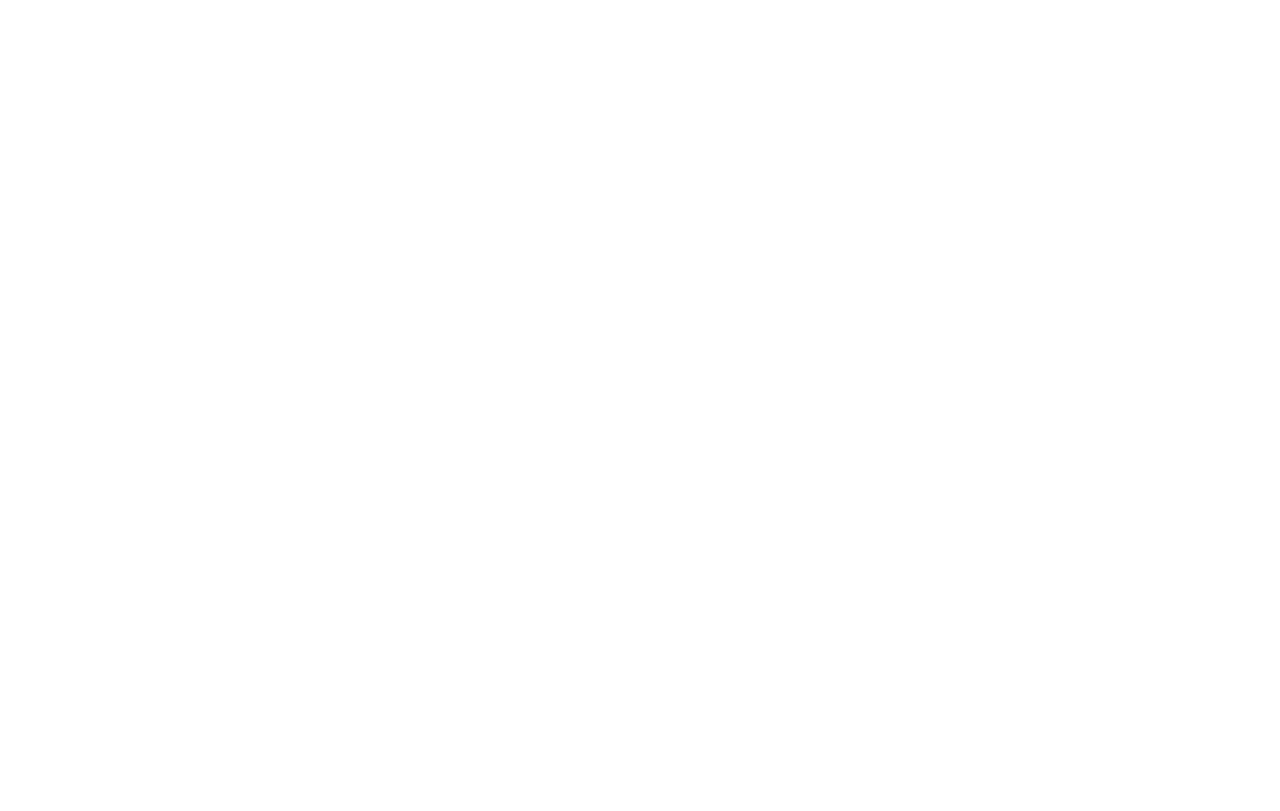
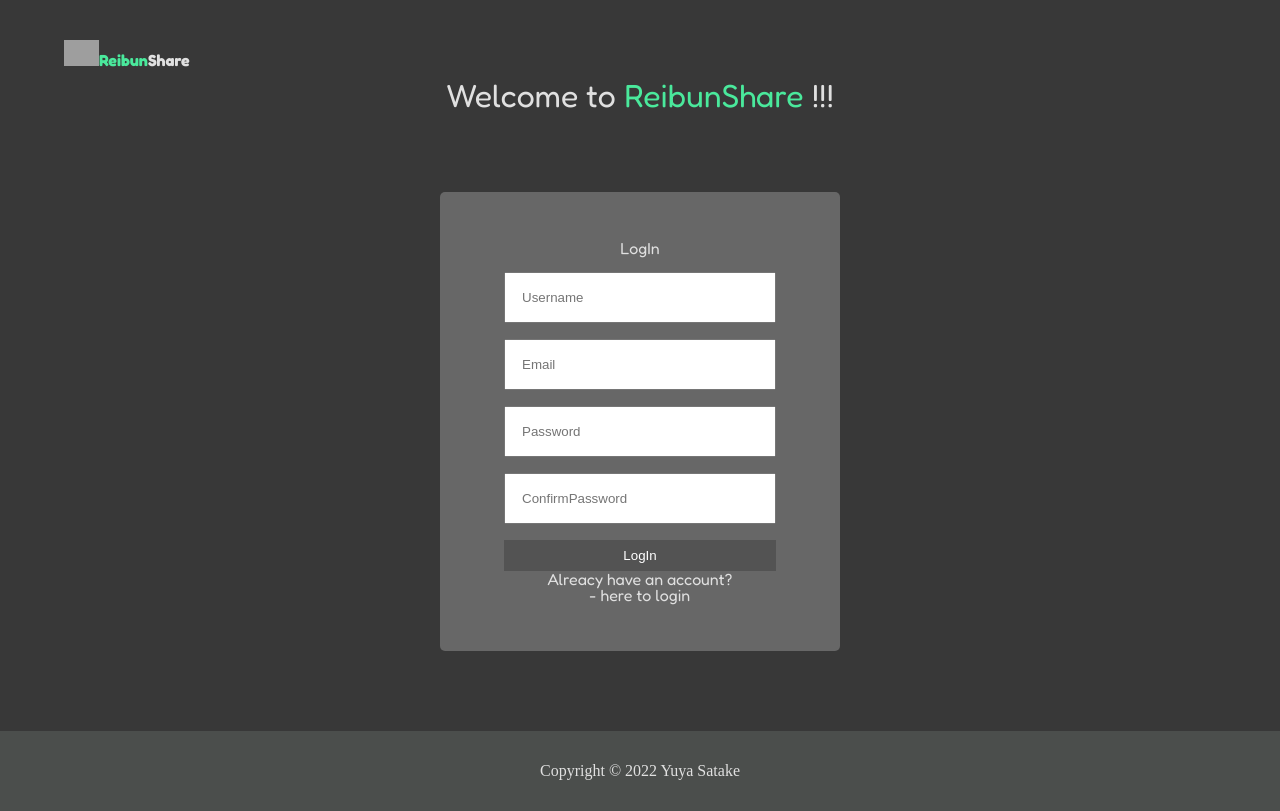
Before and after one commit to tayu78/reibunshare-frontend, a React (Vite) app: page /login in a window 1280 px wide. Before the commit this address had no page. Built offline with nearby package versions, Linux system fonts and the light colour scheme; grey boxes are pictures that could not be loaded.

Commit message:
created Sign Component UI

```diff
--- a/src/App.tsx
+++ b/src/App.tsx
@@ -1,15 +1,22 @@
 import { BrowserRouter, Routes, Route } from "react-router-dom";
+import PublicRoutes from "./routes/PublicRoutes";
 import ProtectedRoutes from "./routes/ProtectedRoutes";
 import Landing from "./pages/Landing";
 import Home from "./pages/Home";
 import Search from "./components/Search";
 import Notifications from "./components/Notifications";
+import Sign from "./components/Sign";
 
 function App() {
   return (
     <BrowserRouter>
       <Routes>
-        <Route path="/" element={<Landing />} />
+        <Route element={<PublicRoutes />}>
+          <Route path="/" element={<Landing />} />
+          <Route path="/login" element={<Sign isLogin />} />
+          <Route path="/signup" element={<Sign />} />
+        </Route>
+
         <Route element={<ProtectedRoutes user={"hoge"} />}>
           <Route path="/search" element={<Search />} />
           <Route path="/notifications" element={<Notifications />} />
--- a/src/components/Notifications/styles.module.scss
+++ b/src/components/Notifications/styles.module.scss
@@ -9,10 +9,8 @@
     min-height: calc(100vh - $PADDING_TOP);
     padding-top: $PADDING_TOP;
 
-
     h1{
         margin: 1rem 2rem;
-
     }
 }
 
--- /dev/null
+++ b/src/components/Sign/index.tsx
@@ -0,0 +1,39 @@
+import { useNavigate } from "react-router-dom";
+import styles from "./styles.module.scss";
+type Props = {
+  isLogin?: boolean;
+};
+
+const Sign = ({ isLogin }: Props) => {
+  const navigate = useNavigate();
+  return (
+    <div className={styles.sign}>
+      <h1>
+        Welcome to <span className={styles.fontGreen}>ReibunShare</span> !!!
+      </h1>
+      <form>
+        <div className={styles.formBoard}>
+          <div className={styles.formContent}>
+            <p>{isLogin ? "LogIn" : "SignUp"}</p>
+            <input placeholder="Username" />
+            <input placeholder="Email" />
+            <input placeholder="Password" />
+            <input placeholder="ConfirmPassword" />
+            <button
+              onClick={() => {
+                navigate("/home");
+              }}
+            >
+              {isLogin ? "LogIn" : "SignUp"}
+            </button>
+          </div>
+          <p>
+            Alreacy have an account? <br />- <a>here to login </a>
+          </p>
+        </div>
+      </form>
+    </div>
+  );
+};
+
+export default Sign;
--- /dev/null
+++ b/src/components/Sign/styles.module.scss
@@ -0,0 +1,34 @@
+@use "../../styles/base" as *;
+
+.sign{
+    padding-top: 5rem;
+    h1{
+        text-align: center;
+    }
+}
+.formBoard{
+    box-sizing: border-box; //TODO:なんでbodyのやつ効かないか調査
+    background-color: #676767;
+    width: 400px;
+    max-width: 95%;
+    margin: 5rem auto;
+    border-radius: 5px;
+    padding: 3rem 4rem;
+    text-align: center;
+}
+.formContent{
+    input {
+       box-sizing: border-box; //TODO:なんでbodyのやつ効かないか調査
+       width: 100%;
+       display: block;
+       margin: 1rem auto;
+       padding: 1rem;
+    }
+    button {
+        width: 100%;
+        background-color: #535353;
+        color: #fff;
+        padding: .5rem;
+    }
+
+}
--- a/src/pages/Landing/index.tsx
+++ b/src/pages/Landing/index.tsx
@@ -1,24 +1,15 @@
-import Logo from "../../components/Logo";
 import Hero from "../../components/Landing/Hero";
 import Introduction from "../../components/Landing/Introduction";
 import MainConcept from "../../components/Landing/MainConcept";
 import HowToUse from "../../components/Landing/HowToUse";
-import Footer from "../../components/Footer";
-import styles from "./styles.module.scss";
 
 const Landing = () => {
   return (
-    <div className={`${styles.bgBlackPrimary} ${styles.fontFancy}`}>
-      <div className={styles.container}>
-        <div className={styles.logo}>
-          <Logo />
-        </div>
-        <Hero />
-        <Introduction />
-        <MainConcept />
-        <HowToUse />
-      </div>
-      <Footer />
+    <div>
+      <Hero />
+      <Introduction />
+      <MainConcept />
+      <HowToUse />
     </div>
   );
 };
--- a/src/pages/Landing/styles.module.scss
+++ /dev/null
@@ -1,6 +0,0 @@
-@use "../../styles/base";
-
-.logo{
-    position: absolute;
-    top: 2.5rem;
-}
--- a/src/routes/ProtectedRoutes/styles.module.scss
+++ b/src/routes/ProtectedRoutes/styles.module.scss
@@ -5,7 +5,6 @@
 }
 
 .outlet{
-    background-color: $BLACK_PRIMARY;
     width: 100%;
     @include for-sm-screen{
         min-height: 100vh;
--- /dev/null
+++ b/src/routes/PublicRoutes/index.tsx
@@ -0,0 +1,22 @@
+import { Outlet } from "react-router-dom";
+import styles from "./styles.module.scss";
+import Logo from "../../components/Logo";
+import Footer from "../../components/Footer";
+
+const PublicRoutes = () => {
+  return (
+    <>
+      <div
+        className={`${styles.bgBlackPrimary} ${styles.fontFancy} ${styles.container}`}
+      >
+        <div className={styles.logoWrapper}>
+          <Logo />
+        </div>
+        <Outlet />
+      </div>
+      <Footer />
+    </>
+  );
+};
+
+export default PublicRoutes;
--- /dev/null
+++ b/src/routes/PublicRoutes/styles.module.scss
@@ -0,0 +1,6 @@
+@use "../../styles/base" as *;
+
+.logoWrapper {
+    position: absolute;
+    top: 2.5rem;
+}
--- a/src/styles/_base.scss
+++ b/src/styles/_base.scss
@@ -32,6 +32,7 @@
     padding: 0;
     box-sizing: border-box;
     color: $WHITE;
+    background-color: $BLACK_PRIMARY;
 }
 
 a {
--- a/src/styles/_reset.scss
+++ b/src/styles/_reset.scss
@@ -46,3 +46,7 @@
 	border-collapse: collapse;
 	border-spacing: 0;
 }
+
+button{
+	border: 0;
+}
```
